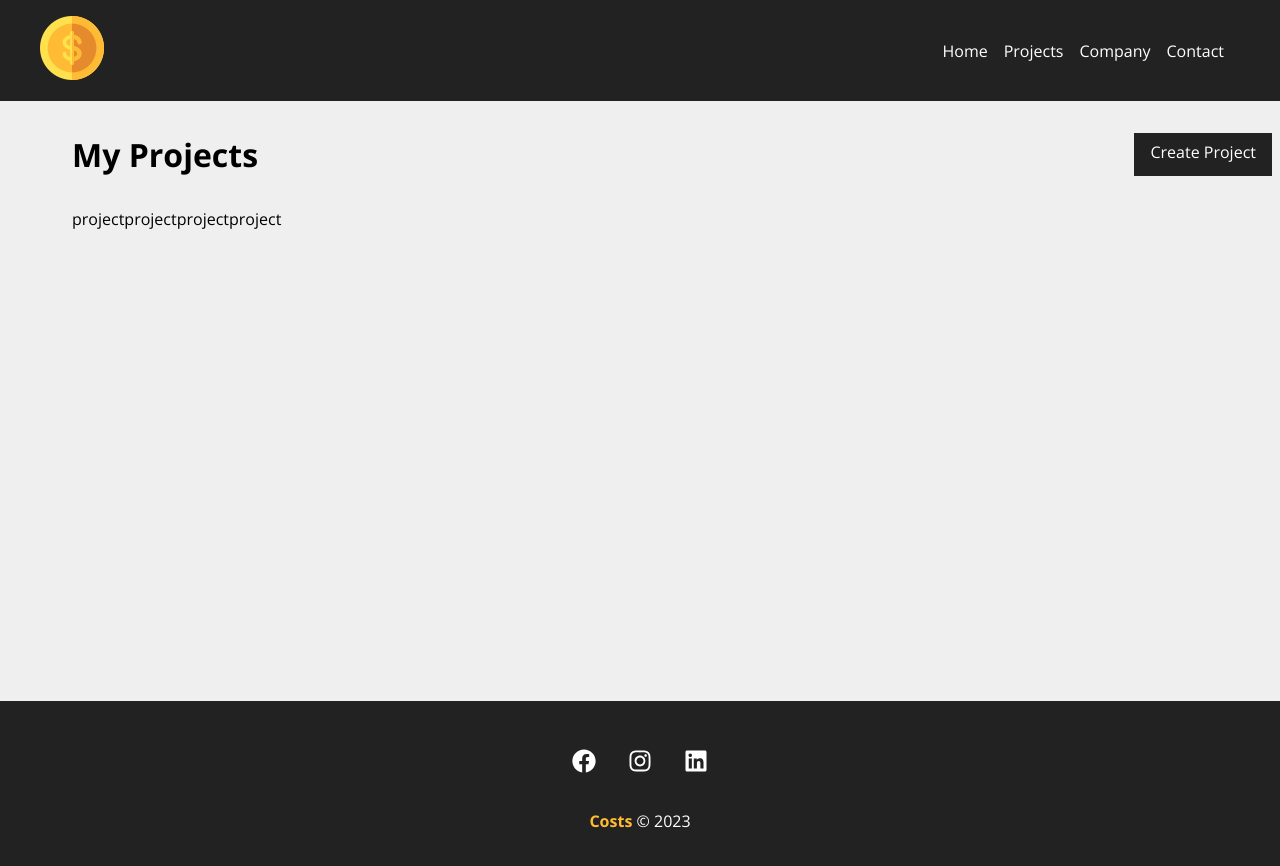
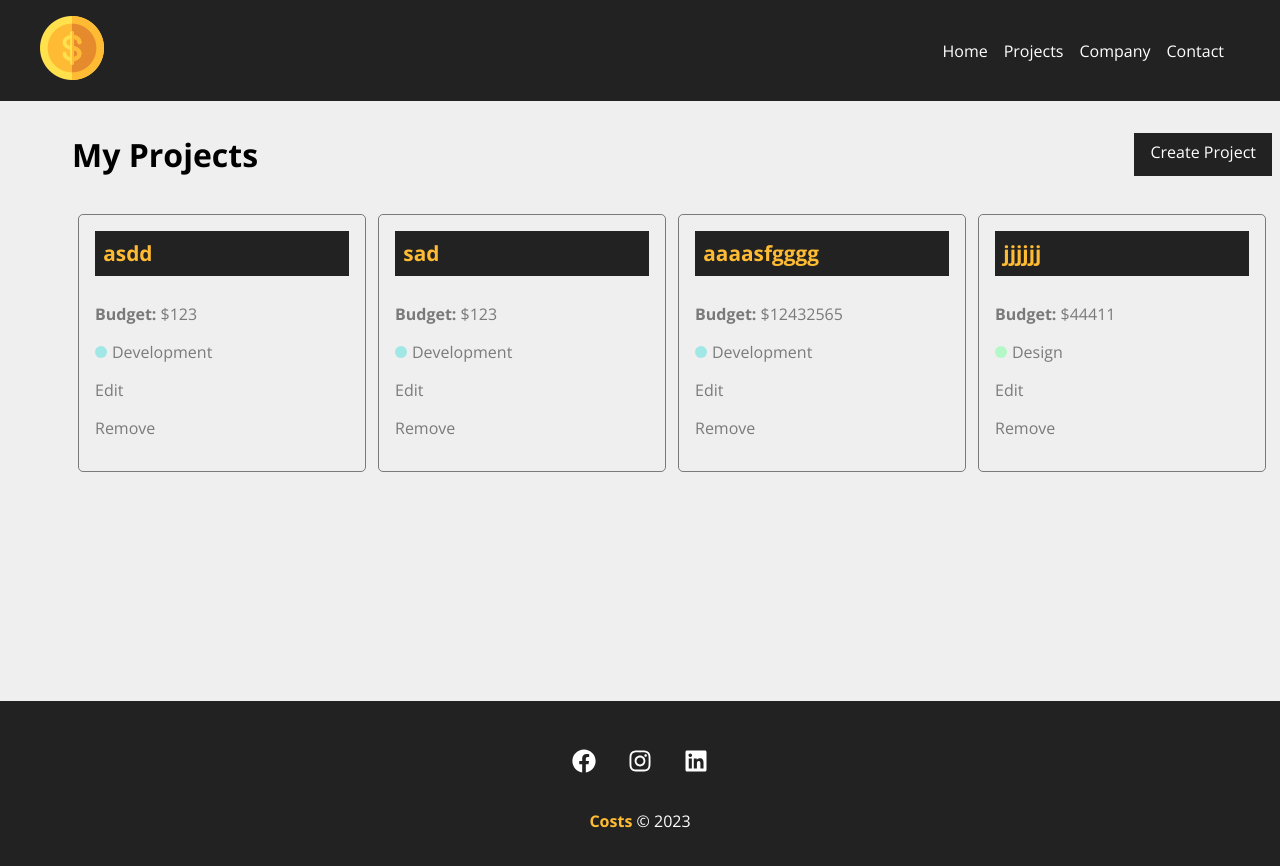
Before and after one commit to vcanedo/costs, a React (Create React App) app: page /projects in a window 1280 px wide. Shown: the top 866 px of the page. Built offline with nearby package versions, Linux system fonts and the light colour scheme; data requests are answered from the project's data file; the HTML template or start-up script is replaced by a standard one.

Commit message:
added css to ProjectCard.js

```diff
--- a/db.json
+++ b/db.json
@@ -6,6 +6,7 @@
       "category": {
         "id": "2",
         "name": "Development"
+
       },
       "cost": 0,
       "services": [],
--- a/src/components/project/ProjectCard.js
+++ b/src/components/project/ProjectCard.js
@@ -7,7 +7,19 @@ import { BsPencil, BsFillTrashFill } from "react-icons/bs";
 
 function ProjectCard({id, name, budget, category, handleRemove}) {
   return (
-    <p>project</p>
+    <div className={styles.project_card}>
+      <h4>{name}</h4>
+      <p>
+        <span>Budget:</span> ${budget}
+      </p>
+      <p className={styles.category_text}>
+        <span className={`${styles[category.toLowerCase()]}`}></span> {category}
+      </p>
+      <div>
+        <p>Edit</p>
+        <p>Remove</p>
+      </div>
+    </div>
   )
 }
 
--- a/src/components/project/ProjectCard.module.css
+++ b/src/components/project/ProjectCard.module.css
@@ -0,0 +1,54 @@
+.project_card {
+  padding: 1em;
+  border: 1px solid #7a7a7a;
+  border-radius: 5px;
+  width: 24%;
+  margin: 0.5%;
+}
+
+.project_card h4 {
+  background-color: #222;
+  color: #ffbb33;
+  padding: .4em;
+  margin-bottom: 1.3em;
+  font-size: 1.3em;
+}
+
+.project_card p {
+  color: #7a7a7a;
+  margin-bottom: 1em;
+}
+
+.project_card p span {
+  font-weight: bold;
+}
+
+.category_text {
+  display: flex;
+  align-items: center;
+}
+
+.category_text span {
+  display: block;
+  width: 12px;
+  height: 12px;
+  border-radius: 50%;
+  background-color: #ccc;
+  margin-right: 5px;
+}
+
+.category_text .infra {
+  background-color: #ffaebc;
+}
+
+.category_text .development {
+  background-color: #A0E7E5;
+}
+
+.category_text .design {
+  background-color: #B4F8C8;
+}
+
+.category_text .planning {
+  background-color: #FBE7C6;
+}
```
